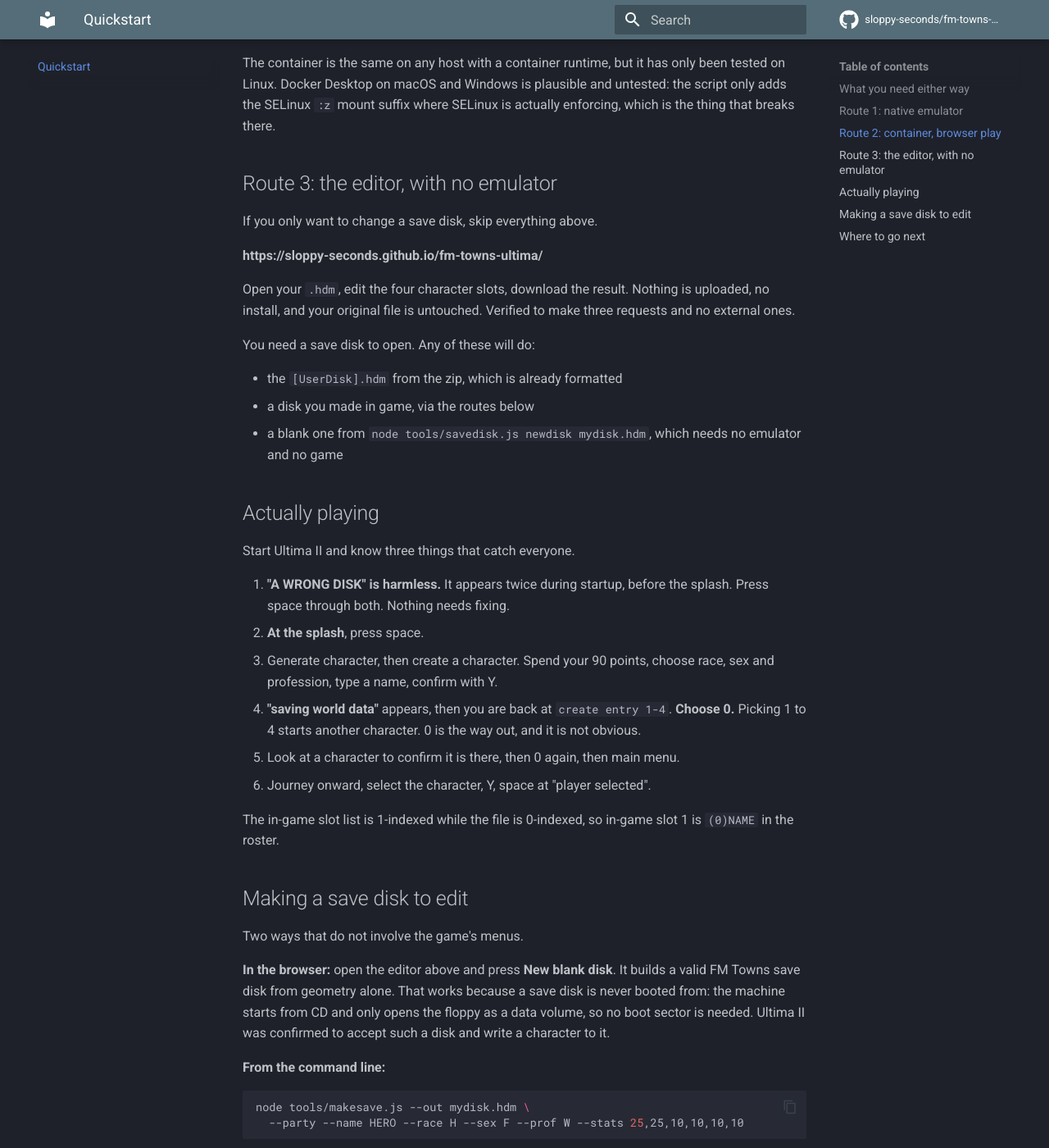
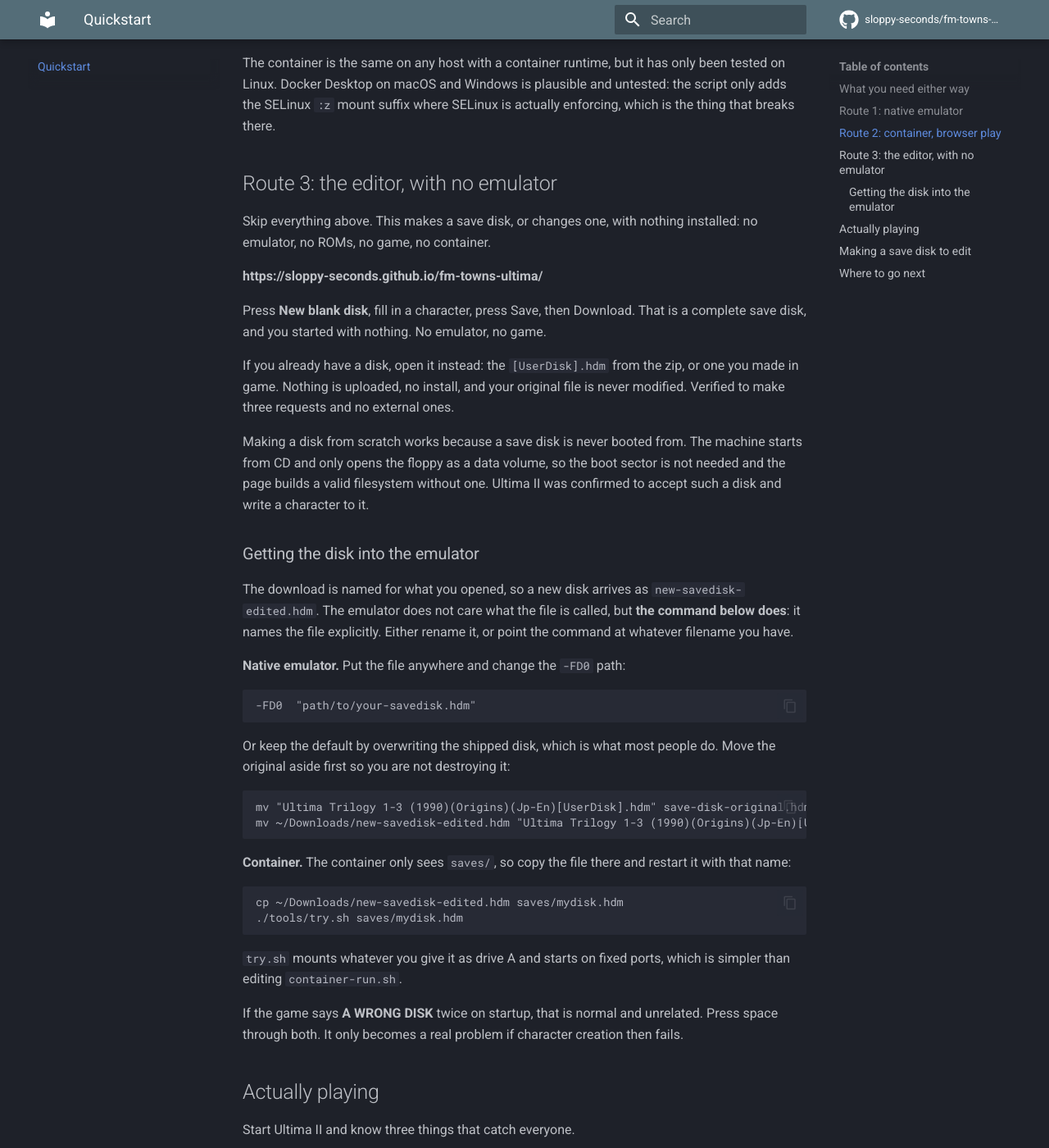
Before and after one commit to sloppy-seconds/fm-towns-ultima, an MkDocs documentation site: the page built from docs/quickstart.md, in a window 1280 px wide and 1400 px high, scrolled down 3353 px. Shown: the whole window at 82% size. Built offline with MkDocs 1.6.1 and Material for MkDocs 9.7.7, drawn with Linux system fonts in a browser that asks for light colours; comment, search, counter and statistics services are not loaded; some of the changed text lies outside the part shown.

Commit message:
Explain how to get the editor's disk into the emulator
The editor told users "put it back where the emulator expects your save disk" and
never said where that is. Worse, the download is named for what was opened, so a
new disk arrives as new-savedisk-edited.hdm while the documented emulator command
names the original filename explicitly with -FD0. Being in the right folder was
never enough, and nothing said so.

Both now say it. The quickstart gains a section covering the native and container
cases, including the rename, the safer route of moving the original aside first,
and the fact that the emulator does not care what the file is called as long as
the -FD0 path matches. The editor's own download message now names the actual
downloaded filename inside the command to copy.

Route 3 also undersold itself. It opened with "if you only want to change a save
disk" and then listed having a save disk as a prerequisite, when the page can
make one from nothing. It now leads with New blank disk, and the routing table
says "I want a save disk, or to fix one, with nothing installed".

Verified end to end, not just written. Took the file the browser actually
downloaded, confirmed it is a valid blank disk, and started the container with it
via tools/try.sh. That run also confirmed try.sh's refusal to move ports when 6080
was held by the previous container, which is the behaviour it was built for.

````diff
--- a/docs/quickstart.md
+++ b/docs/quickstart.md
@@ -9,7 +9,7 @@
 | I have a Linux or macOS desktop | [Native](#route-1-native-emulator) |
 | I have Windows | [Container](#route-2-container-browser-play), or native with a bash shell. Both untested. |
 | The machine is headless or remote, or I want to play in a browser | [Container](#route-2-container-browser-play) |
-| I only want to fix a save disk | [Editor alone](#route-3-the-editor-with-no-emulator) |
+| I want a save disk, or to fix one, with nothing installed | [Editor alone](#route-3-the-editor-with-no-emulator) |
 
 ## What you need either way
 
@@ -150,20 +150,58 @@
 
 ## Route 3: the editor, with no emulator
 
-If you only want to change a save disk, skip everything above.
+Skip everything above. This makes a save disk, or changes one, with nothing
+installed: no emulator, no ROMs, no game, no container.
 
 **https://sloppy-seconds.github.io/fm-towns-ultima/**
 
-Open your `.hdm`, edit the four character slots, download the result. Nothing is
-uploaded, no install, and your original file is untouched. Verified to make three
-requests and no external ones.
+Press **New blank disk**, fill in a character, press Save, then Download. That
+is a complete save disk, and you started with nothing. No emulator, no game.
 
-You need a save disk to open. Any of these will do:
+If you already have a disk, open it instead: the `[UserDisk].hdm` from the zip,
+or one you made in game. Nothing is uploaded, no install, and your original file
+is never modified. Verified to make three requests and no external ones.
 
-- the `[UserDisk].hdm` from the zip, which is already formatted
-- a disk you made in game, via the routes below
-- a blank one from `node tools/savedisk.js newdisk mydisk.hdm`, which needs no
-  emulator and no game
+Making a disk from scratch works because a save disk is never booted from. The
+machine starts from CD and only opens the floppy as a data volume, so the boot
+sector is not needed and the page builds a valid filesystem without one. Ultima
+II was confirmed to accept such a disk and write a character to it.
+
+### Getting the disk into the emulator
+
+The download is named for what you opened, so a new disk arrives as
+`new-savedisk-edited.hdm`. The emulator does not care what the file is called,
+but **the command below does**: it names the file explicitly. Either rename it,
+or point the command at whatever filename you have.
+
+**Native emulator.** Put the file anywhere and change the `-FD0` path:
+
+```
+-FD0  "path/to/your-savedisk.hdm"
+```
+
+Or keep the default by overwriting the shipped disk, which is what most people
+do. Move the original aside first so you are not destroying it:
+
+```
+mv "Ultima Trilogy 1-3 (1990)(Origins)(Jp-En)[UserDisk].hdm" save-disk-original.hdm
+mv ~/Downloads/new-savedisk-edited.hdm "Ultima Trilogy 1-3 (1990)(Origins)(Jp-En)[UserDisk].hdm"
+```
+
+**Container.** The container only sees `saves/`, so copy the file there and
+restart it with that name:
+
+```bash
+cp ~/Downloads/new-savedisk-edited.hdm saves/mydisk.hdm
+./tools/try.sh saves/mydisk.hdm
+```
+
+`try.sh` mounts whatever you give it as drive A and starts on fixed ports, which
+is simpler than editing `container-run.sh`.
+
+If the game says **A WRONG DISK** twice on startup, that is normal and unrelated.
+Press space through both. It only becomes a real problem if character creation
+then fails.
 
 ## Actually playing
 
````
Also changed, not shown: 1 other file.
